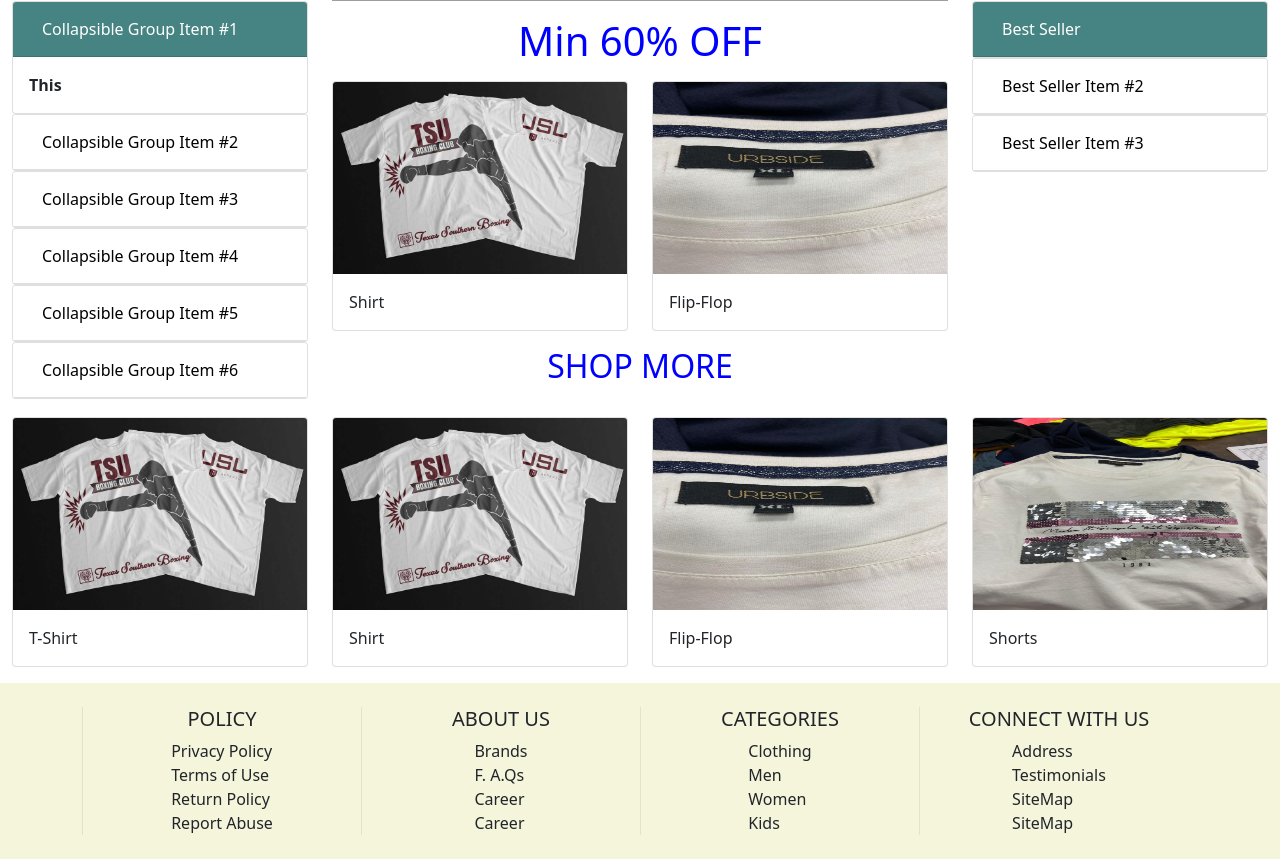
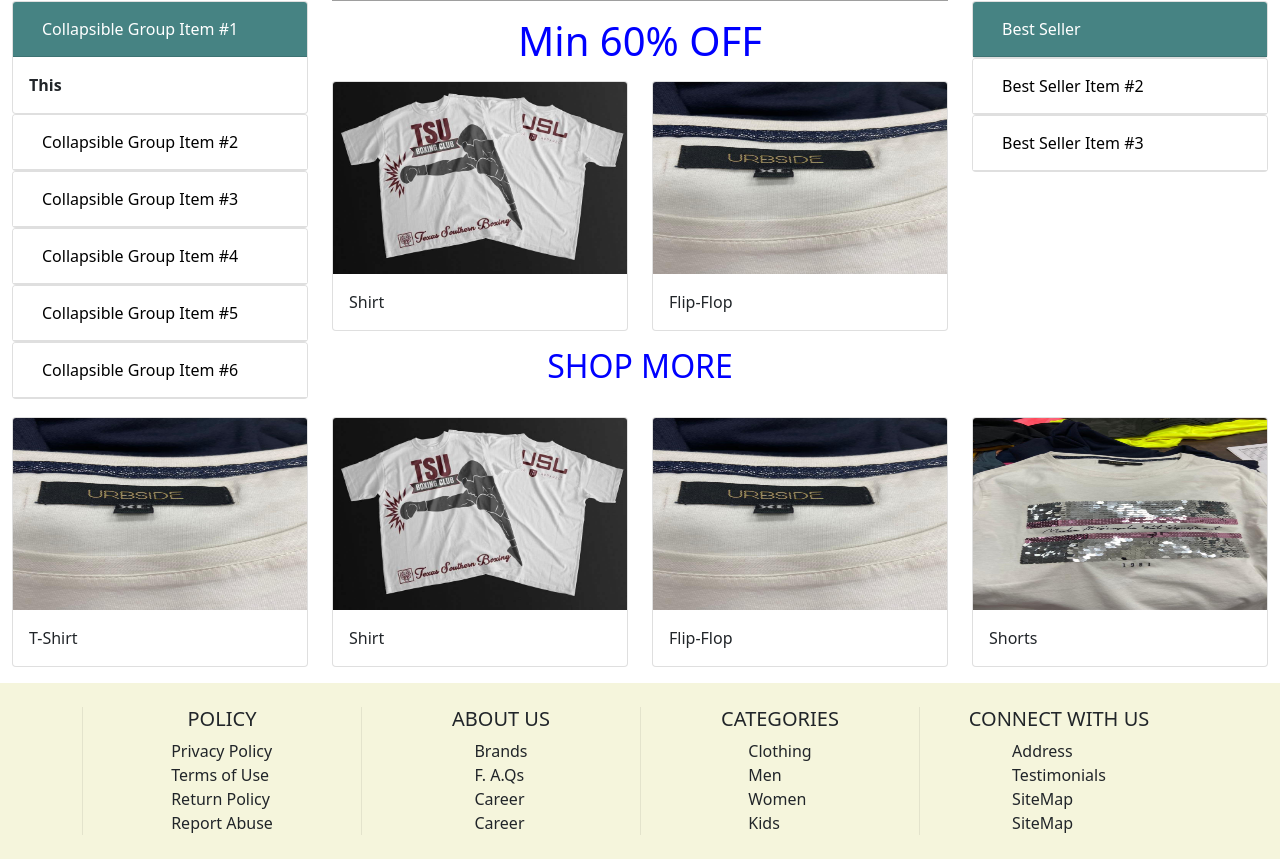
Before and after one commit to AnkushThakur08/NK-Ecom, a React (Create React App) app: page / in a window 1280 px wide. Shown: the part 546-1405 px from the top of the page. Built offline with nearby package versions, Linux system fonts and the light colour scheme; grey boxes are pictures that could not be loaded.

Commit message:
Image Changed

```diff
--- a/src/components/ProductShowCaseSection.js
+++ b/src/components/ProductShowCaseSection.js
@@ -8,7 +8,7 @@ const ProductShowCaseSection = () => {
   return (
     <div className="row my-3">
       <div className="col-12 col-sm-12 col-md-3">
-        <ProductCart img={product} title="T-Shirt" />
+        <ProductCart img={product1} title="T-Shirt" />
       </div>
 
       <div className="col-12 col-sm-12 col-md-3 ">
```
